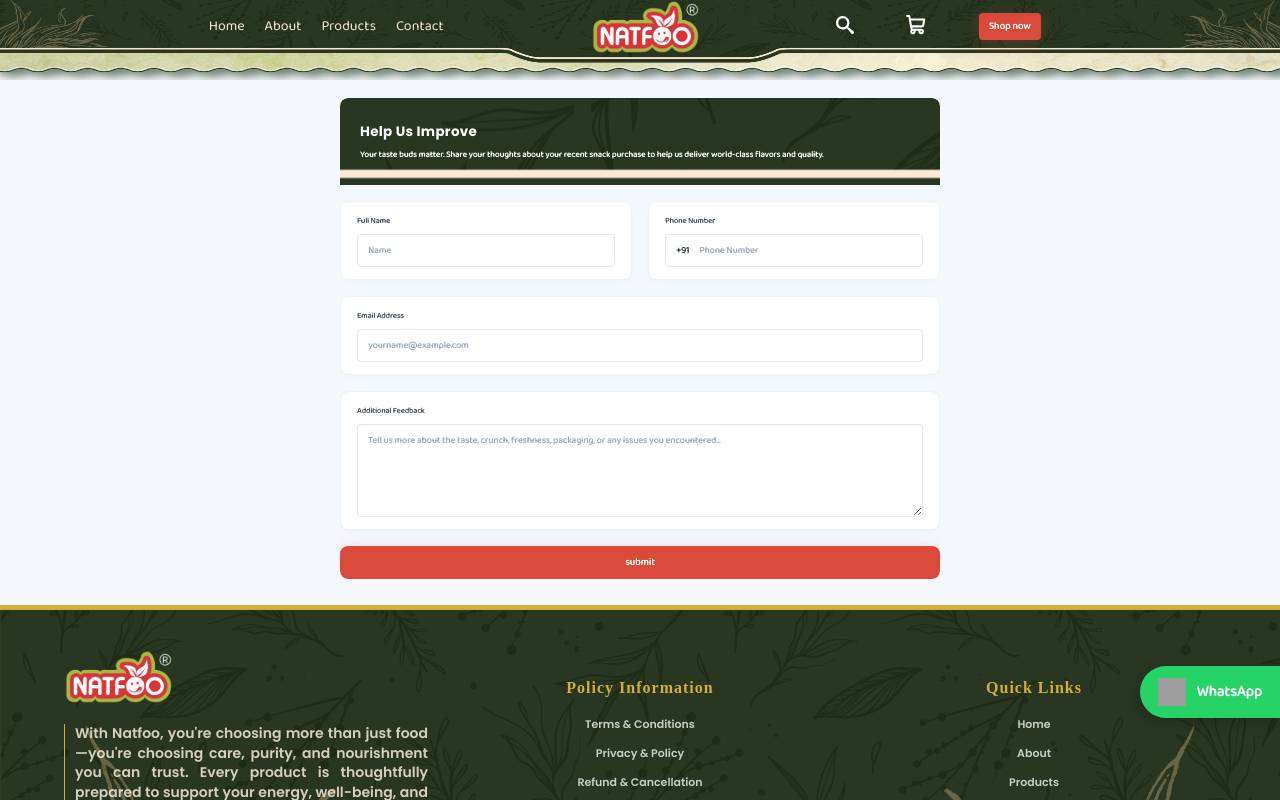
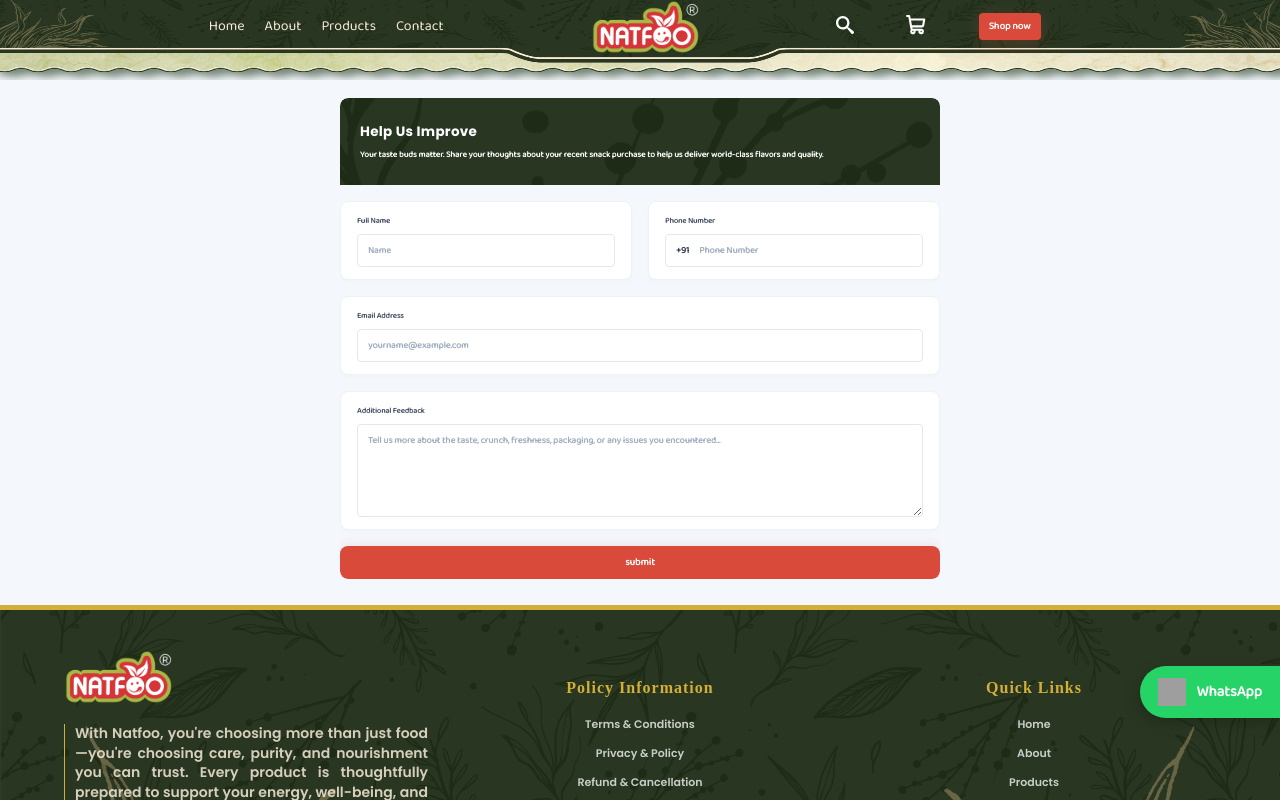
Before and after one commit to natfooin/natfoo, a React (Vite) app: page /feedback-form in a window 1280 px wide. Shown: the top 800 px of the page. Built offline with nearby package versions, Linux system fonts and the light colour scheme; grey boxes are pictures that could not be loaded; a web font is replaced by a local one.

Commit message:
change in bg by Aswin

```diff
--- a/src/pages/Feedbackform/Feedbackform.css
+++ b/src/pages/Feedbackform/Feedbackform.css
@@ -26,7 +26,7 @@ body {
 }
 
 .feedback-header {
-  background: url('./../../../public/laptop-navbar.png') ;
+  background: url('./../../../public/laptop-footer-texture.png') ;
   background-position: center ;
   color: #ffffff;
   padding: 24px 20px;
```
